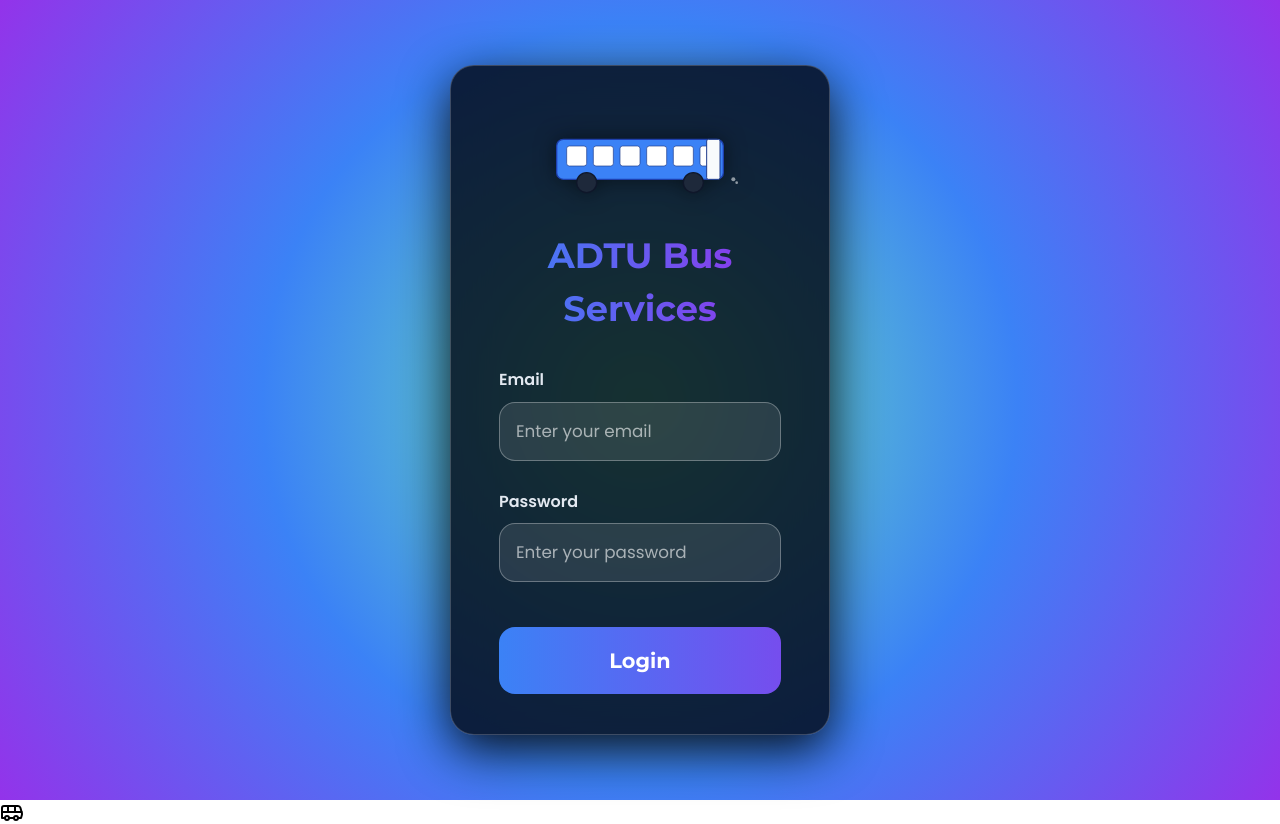
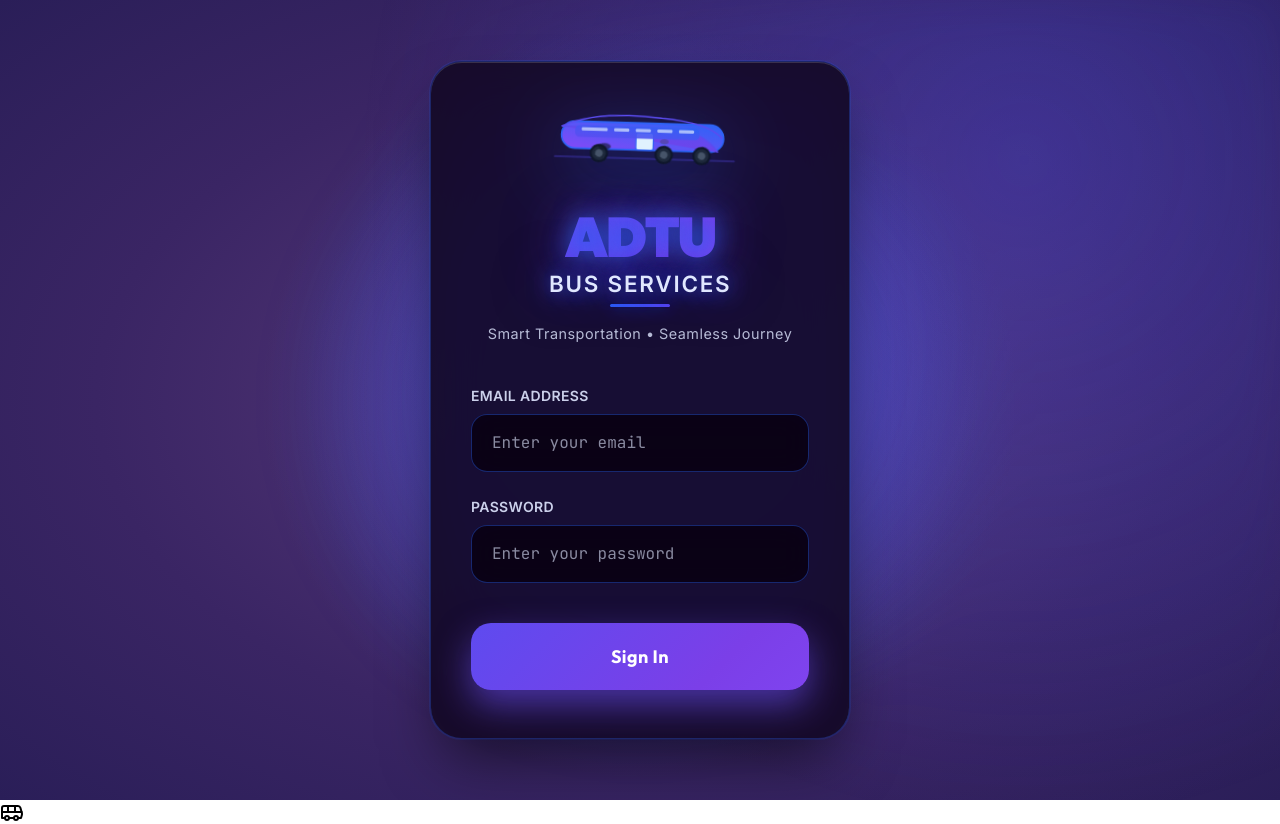
Before and after one commit to chaudharyy-surajj/University-Bus, a React (Vite) app: page /login in a window 1280 px wide. Built offline with nearby package versions, Linux system fonts and the light colour scheme.

Commit message:
Login Page-5

```diff
--- a/src/pages/Login.css
+++ b/src/pages/Login.css
@@ -1,104 +1,372 @@
-@import url("https://fonts.googleapis.com/css2?family=Montserrat:wght@600;700&family=Poppins:wght@400;500;600&display=swap");
+@import url('https://fonts.googleapis.com/css2?family=Inter:wght@300;400;500;600;700;800;900&family=JetBrains+Mono:wght@400;500;600;700&family=Outfit:wght@300;400;500;600;700;800;900&family=Poppins:wght@300;400;500;600;700;800;900&display=swap');
 
-/* Background with cursor-following radial gradient */
 :root {
   --x: 50%;
   --y: 50%;
+  --blurple: #5865f2;
+  --blurple-dark: #4752c4;
+  --blurple-light: #7289da;
+  --chroma-pink: #ff006e;
+  --chroma-cyan: #00f5ff;
+  --chroma-purple: #8338ec;
+  --chroma-orange: #ff8500;
+  --chroma-green: #3ecd5e;
+  --chroma-blue: #006fff;
 }
+
+* {
+  margin: 0;
+  padding: 0;
+  box-sizing: border-box;
+}
+
 .login-bg {
   min-height: 100vh;
   display: flex;
   justify-content: center;
   align-items: center;
-
-  background: radial-gradient(circle at var(--x) var(--y), #6ee7b7, #3b82f6, #9333ea);
-  transition: background 0.2s ease;
-  font-family: "Poppins", "Montserrat", sans-serif;
+  font-family: 'Inter', -apple-system, BlinkMacSystemFont, sans-serif;
+  position: relative;
+  overflow: hidden;
+  background: radial-gradient(ellipse at center, #5b3a7e 0%, #4a3070 30%, #3a2564 60%, #2a1e58 100%);
 }
 
-/* Card - now more opaque and with a subtle border to differentiate it */
-.login-card {
-  background: rgba(1, 4, 15, 0.8); /* Darker and more opaque background */
-  backdrop-filter: blur(20px);
-  padding: 2.5rem 3rem; /* Slightly more padding for a roomier feel */
-  border-radius: 1.5rem;
-  border: 1px solid rgba(255, 255, 255, 0.2); /* Subtle light border */
-  box-shadow: 0 15px 50px rgba(0, 0, 0, 0.9); /* Stronger, darker shadow */
-  width: 380px; /* Slightly wider */
-  text-align: center;
-  transition: transform 0.2s ease, box-shadow 0.2s ease;
+.cosmic-bg {
+  position: absolute;
+  inset: 0;
+  background:
+    radial-gradient(circle at var(--x) var(--y), rgba(44, 99, 246, 0.4) 0%, transparent 50%),
+    radial-gradient(circle at calc(100% - var(--x)) calc(100% - var(--y)), rgba(132, 73, 247, 0.35) 0%, transparent 45%),
+    radial-gradient(circle at calc(var(--x) + 30%) calc(var(--y) - 30%), rgba(91, 76, 240, 0.25) 0%, transparent 55%);
+  animation: glow-pulse 8s ease-in-out infinite;
+  transition: all 0.3s ease;
 }
 
-/* Title */
+@keyframes glow-pulse {
+  0%, 100% {
+    opacity: 0.8;
+  }
+  50% {
+    opacity: 1;
+  }
+}
+
+.login-card {
+  position: relative;
+  background: rgba(20, 10, 35, 0.92);
+  backdrop-filter: blur(25px) saturate(200%);
+  border: 1px solid rgba(44, 99, 246, 0.3);
+  padding: 3rem 2.5rem;
+  border-radius: 2rem;
+  box-shadow:
+    0 30px 60px -15px rgba(0, 0, 0, 0.6),
+    0 0 0 1px rgba(44, 99, 246, 0.2),
+    inset 0 1px 0 rgba(255, 255, 255, 0.15);
+  width: 420px;
+  text-align: center;
+  z-index: 10;
+  transition: transform 0.4s ease, box-shadow 0.4s ease;
+}
+
+.login-card:hover {
+  transform: translateY(-10px) rotate(1deg);
+  box-shadow:
+    0 40px 80px -15px rgba(0, 0, 0, 0.8),
+    0 0 0 1px rgba(44, 99, 246, 0.4),
+    inset 0 1px 0 rgba(255, 255, 255, 0.2);
+  animation: float 6s ease-in-out infinite;
+}
+
+@keyframes float {
+  0%, 100% {
+    transform: translateY(-10px) rotate(1deg);
+  }
+  50% {
+    transform: translateY(-18px) rotate(2deg);
+  }
+}
+
+.logo-container {
+  margin-bottom: 2rem;
+  position: relative;
+}
+
+.bus-logo {
+  width: 200px;
+  margin: auto;
+  filter: drop-shadow(0 15px 35px rgba(44, 99, 246, 0.4));
+  animation: float 4s ease-in-out infinite;
+}
+
+.title-container {
+  margin: 2rem 0 1rem 0;
+  position: relative;
+}
+
 .login-title {
-  font-size: 2.2rem; /* Slightly larger title */
-  margin: 1.5rem 0 2rem; /* More margin at the bottom */
+  font-family: 'Outfit', sans-serif;
+  font-size: 2.5rem;
   font-weight: 800;
-  font-family: "Montserrat", sans-serif;
-  background: linear-gradient(90deg, #3b82f6, #9333ea);
+  line-height: 1.1;
+  letter-spacing: -0.02em;
+  user-select: none;
+  cursor: pointer;
+  transition: all 0.4s cubic-bezier(0.175, 0.885, 0.32, 1.275);
+  display: flex;
+  flex-direction: column;
+  align-items: center;
+  gap: 0.2rem;
+}
+
+.title-main {
+  font-family: 'Poppins', sans-serif;
+  background: linear-gradient(135deg, #2C63F6 0%, #5B4CF0 30%, #7B3FE8 70%, #8449F7 100%);
+  background-size: 200% 200%;
   background-clip: text;
   -webkit-background-clip: text;
   -webkit-text-fill-color: transparent;
+  font-size: 3.5rem;
+  font-weight: 900;
+  letter-spacing: -0.04em;
+  transition: all 0.4s ease;
+  animation: titleGlow 8s ease-in-out infinite;
+  text-shadow:
+    0 0 25px rgba(44, 99, 246, 0.8),
+    0 0 50px rgba(132, 73, 247, 0.6),
+    0 0 75px rgba(91, 76, 240, 0.4);
 }
 
-/* Labels - brighter color for better readability */
-.login-label {
-  text-align: left;
-  margin-bottom: 0.6rem;
-  font-size: 1rem; /* Slightly larger font size */
-  font-weight: 600;
-  color: #e2e8f0; /* Brighter white */
-  display: block;
-  font-family: "Poppins", sans-serif;
+@keyframes titleGlow {
+  0%, 100% {
+    background-position: 0% 50%;
+  }
+  50% {
+    background-position: 100% 50%;
+  }
 }
 
-/* Inputs - more distinct background and border */
+.title-sub {
+  font-family: 'Inter', sans-serif;
+  font-size: 1.4rem;
+  font-weight: 600;
+  color: #e0e7ff;
+  text-shadow:
+    0 0 20px rgba(44, 99, 246, 0.9),
+    0 0 40px rgba(132, 73, 247, 0.7),
+    0 0 60px rgba(91, 76, 240, 0.5);
+  letter-spacing: 0.08em;
+  text-transform: uppercase;
+  transition: all 0.4s ease;
+  animation: scriptGlow 6s ease-in-out infinite;
+}
+
+@keyframes scriptGlow {
+  0%, 100% {
+    text-shadow:
+      0 0 20px rgba(44, 99, 246, 0.9),
+      0 0 40px rgba(132, 73, 247, 0.7),
+      0 0 60px rgba(91, 76, 240, 0.5);
+    transform: scale(1);
+  }
+  50% {
+    text-shadow:
+      0 0 30px rgba(132, 73, 247, 1),
+      0 0 50px rgba(44, 99, 246, 0.9),
+      0 0 70px rgba(91, 76, 240, 0.7);
+    transform: scale(1.02);
+  }
+}
+
+.title-underline {
+  width: 60px;
+  height: 3px;
+  background: linear-gradient(90deg, #2C63F6 0%, #5B4CF0 50%, #8449F7 100%);
+  background-size: 200% 200%;
+  margin: 0.5rem auto 0;
+  border-radius: 2px;
+  transition: all 0.4s ease;
+  animation: underlineGlow 6s ease-in-out infinite;
+  box-shadow: 0 0 15px rgba(44, 99, 246, 0.6);
+}
+
+@keyframes underlineGlow {
+  0%, 100% {
+    background-position: 0% 50%;
+  }
+  50% {
+    background-position: 100% 50%;
+  }
+}
+
+.login-title:hover .title-main {
+  background: linear-gradient(135deg, #ffffff 0%, #2C63F6 50%, #8449F7 100%);
+  background-clip: text;
+  -webkit-background-clip: text;
+  transform: translateY(-2px) scale(1.05);
+  filter: drop-shadow(0 0 30px rgba(44, 99, 246, 0.8));
+  text-shadow:
+    0 0 35px rgba(44, 99, 246, 1),
+    0 0 60px rgba(132, 73, 247, 0.9),
+    0 0 85px rgba(91, 76, 240, 0.7);
+}
+
+.login-title:hover .title-sub {
+  color: #2C63F6;
+  text-shadow:
+    0 0 25px rgba(44, 99, 246, 1),
+    0 0 45px rgba(132, 73, 247, 0.9),
+    0 0 65px rgba(91, 76, 240, 0.7);
+  transform: translateY(-1px) scale(1.05);
+}
+
+.login-title:hover .title-underline {
+  width: 120px;
+  background: linear-gradient(90deg, #2C63F6 0%, #ffffff 50%, #8449F7 100%);
+  box-shadow: 0 0 25px rgba(44, 99, 246, 0.8);
+}
+
+.login-subtitle {
+  font-family: 'Inter', sans-serif;
+  font-size: 0.9rem;
+  font-weight: 400;
+  color: rgba(224, 231, 255, 0.8);
+  margin-bottom: 2.5rem;
+  letter-spacing: 0.5px;
+}
+
+.input-group {
+  margin-bottom: 1.5rem;
+  text-align: left;
+}
+
+.login-label {
+  display: block;
+  font-family: 'Inter', sans-serif;
+  font-size: 0.875rem;
+  font-weight: 600;
+  color: rgba(224, 231, 255, 0.9);
+  margin-bottom: 0.5rem;
+  letter-spacing: 0.025em;
+  text-transform: uppercase;
+}
+
 .login-input {
   width: 100%;
-  padding: 1rem; /* Slightly more padding */
-  margin-bottom: 1.8rem; /* More margin */
+  padding: 1rem 1.25rem;
+  font-family: 'JetBrains Mono', monospace;
+  font-size: 1rem;
+  font-weight: 500;
+  background: rgba(10, 2, 20, 0.9);
+  border: 1px solid rgba(44, 99, 246, 0.4);
   border-radius: 1rem;
-  border: 1px solid rgba(255, 255, 255, 0.3); /* Clearer border */
-  background: rgba(255, 255, 255, 0.1); /* More distinct semi-transparent background */
-  color: #fff;
-  font-size: 1.05rem; /* Slightly larger font size */
+  color: #e0e7ff;
   outline: none;
-  transition: box-shadow 0.3s ease, border 0.3s ease, background 0.3s ease;
-}
-.login-input::placeholder {
-    color: rgba(255, 255, 255, 0.6); /* Clearer placeholder color */
-}
-.login-input:focus {
-  box-shadow: 0 0 15px rgba(147, 51, 234, 0.8);
-  border: 1px solid #9333ea;
-  background: rgba(255, 255, 255, 0.15); /* Slightly brighter on focus */
+  transition: all 0.3s cubic-bezier(0.4, 0, 0.2, 1);
+  backdrop-filter: blur(15px);
 }
 
-/* Button */
+.login-input::placeholder {
+  color: rgba(224, 231, 255, 0.6);
+  font-weight: 400;
+}
+
+.login-input:focus {
+  border-color: #2C63F6;
+  background: rgba(10, 2, 20, 0.95);
+  box-shadow:
+    0 0 0 3px rgba(44, 99, 246, 0.3),
+    0 15px 35px rgba(44, 99, 246, 0.3);
+  transform: translateY(-2px);
+}
+
 .login-button {
   width: 100%;
-  padding: 1.1rem; /* Slightly more padding */
-  border-radius: 1rem;
+  padding: 1.25rem 2rem;
+  margin-top: 1rem;
+  font-family: 'Outfit', sans-serif;
+  font-size: 1.125rem;
+  font-weight: 700;
+  letter-spacing: 0.025em;
   border: none;
-  background: linear-gradient(90deg, #3b82f6, #9333ea, #6ee7b7);
-  background-size: 300% 100%;
-  color: #fff;
-  font-size: 1.3rem; /* Slightly larger font size */
-  font-weight: 700;
-  font-family: "Montserrat", sans-serif;
+  border-radius: 1.25rem;
+  background: linear-gradient(135deg, #2C63F6 0%, #5B4CF0 30%, #7B3FE8 70%, #8449F7 100%);
+  background-size: 200% 200%;
+  color: #ffffff;
   cursor: pointer;
-  transition: background-position 0.4s ease, transform 0.2s ease, box-shadow 0.2s ease;
-  margin-top: 1rem; /* Added top margin to differentiate from inputs */
-}
-.login-button:hover {
-  background-position: 100% 0;
-  transform: scale(1.03); /* Slightly less aggressive scale on hover */
-  box-shadow: 0 10px 25px rgba(147, 51, 234, 0.7); /* Stronger hover shadow */
+  position: relative;
+  overflow: hidden;
+  transition: all 0.4s cubic-bezier(0.175, 0.885, 0.32, 1.275);
+  box-shadow: 0 15px 35px rgba(44, 99, 246, 0.5);
+  animation: buttonGlow 8s ease-in-out infinite;
 }
 
-/* SVG Bus - subtle filter for more depth */
-.bus-logo {
-  width: 200px;
-  margin: auto;
-  filter: drop-shadow(0 0 10px rgba(0, 0, 0, 0.5)); /* Stronger shadow */
+@keyframes buttonGlow {
+  0%, 100% {
+    background-position: 0% 50%;
+    box-shadow: 0 15px 35px rgba(44, 99, 246, 0.5);
+  }
+  50% {
+    background-position: 100% 50%;
+    box-shadow: 0 15px 35px rgba(132, 73, 247, 0.6);
+  }
 }
+
+.button-text {
+  position: relative;
+  z-index: 2;
+}
+
+.button-glow {
+  position: absolute;
+  inset: 0;
+  background: linear-gradient(135deg, rgba(255, 255, 255, 0.3) 0%, transparent 100%);
+  opacity: 0;
+  transition: opacity 0.3s ease;
+}
+
+.login-button:hover {
+  background-position: 100% 0%;
+  transform: translateY(-3px) scale(1.02);
+  box-shadow:
+    0 25px 50px rgba(44, 99, 246, 0.7),
+    0 0 60px rgba(132, 73, 247, 0.5);
+}
+
+.login-button:hover .button-glow {
+  opacity: 1;
+}
+
+.login-button:active {
+  transform: translateY(0) scale(0.98);
+}
+
+@keyframes tire-rotate {
+  0% { transform: rotate(0deg); }
+  100% { transform: rotate(360deg); }
+}
+
+@keyframes dust-float-right {
+  0% { opacity: 1; transform: translate(0, 0) scale(1); }
+  50% { opacity: 0.5; transform: translate(15px, -20px) scale(0.8); }
+  100% { opacity: 0; transform: translate(30px, -40px) scale(0.5); }
+}
+
+/* Responsive Design */
+@media (max-width: 768px) {
+  .login-card {
+    width: 90%;
+    padding: 2rem 1.5rem;
+  }
+
+  .title-main {
+    font-size: 2.8rem;
+  }
+
+  .title-sub {
+    font-size: 1.2rem;
+  }
+
+  .bus-logo {
+    width: 150px;
+  }
+}
--- a/src/pages/Login.jsx
+++ b/src/pages/Login.jsx
@@ -1,97 +1,198 @@
-import React, { useEffect } from "react";
+import React, { useState, useEffect } from "react";
 import "./Login.css";
 
-const BusLogo = () => (
-  <svg
-    xmlns="http://www.w3.org/2000/svg"
-    viewBox="0 0 600 300"
-    className="bus-logo"
-  >
-    {/* Bus Body */}
-    <rect x="50" y="100" width="500" height="120" rx="20" fill="#3b82f6" stroke="#1e40af" strokeWidth="4" />
+const Login = ({ onLogin }) => {
+  const [email, setEmail] = useState("");
+  const [password, setPassword] = useState("");
 
-    {/* Windows */}
-    <rect x="80" y="120" width="60" height="60" rx="8" fill="#fff" stroke="#1e3a8a" strokeWidth="2" />
-    <rect x="160" y="120" width="60" height="60" rx="8" fill="#fff" stroke="#1e3a8a" strokeWidth="2" />
-    <rect x="240" y="120" width="60" height="60" rx="8" fill="#fff" stroke="#1e3a8a" strokeWidth="2" />
-    <rect x="320" y="120" width="60" height="60" rx="8" fill="#fff" stroke="#1e3a8a" strokeWidth="2" />
-    <rect x="400" y="120" width="60" height="60" rx="8" fill="#fff" stroke="#1e3a8a" strokeWidth="2" />
-    <rect x="480" y="120" width="50" height="60" rx="8" fill="#fff" stroke="#1e3a8a" strokeWidth="2" />
-
-    {/* Tires (static) */}
-    <circle cx="140" cy="230" r="30" fill="#1e293b" stroke="#0f172a" strokeWidth="4" />
-    <circle cx="460" cy="230" r="30" fill="#1e293b" stroke="#0f172a" strokeWidth="4" />
-
-    {/* Door */}
-    <rect x="500" y="100" width="40" height="120" rx="5" fill="#f8fafc" stroke="#1e3a8a" strokeWidth="3" />
-
-    {/* Dust effect */}
-    <circle cx="580" cy="220" r="6" fill="#e5e7eb" opacity="0.6">
-      <animate attributeName="cx" from="580" to="650" dur="1.5s" repeatCount="indefinite" />
-      <animate attributeName="cy" from="220" to="200" dur="1.5s" repeatCount="indefinite" />
-      <animate attributeName="opacity" from="0.6" to="0" dur="1.5s" repeatCount="indefinite" />
-    </circle>
-    <circle cx="590" cy="230" r="4" fill="#e5e7eb" opacity="0.6">
-      <animate attributeName="cx" from="590" to="660" dur="2s" repeatCount="indefinite" />
-      <animate attributeName="cy" from="230" to="210" dur="2s" repeatCount="indefinite" />
-      <animate attributeName="opacity" from="0.6" to="0" dur="2s" repeatCount="indefinite" />
-    </circle>
-  </svg>
-);
-
-const Login = ({ onLogin }) => {
   useEffect(() => {
-    const card = document.querySelector(".login-card");
-    const bg = document.querySelector(".login-bg");
-
-    const handleMouseMove = (e) => {
-      // Update CSS variables for the background
-      bg.style.setProperty("--x", `${e.clientX}px`);
-      bg.style.setProperty("--y", `${e.clientY}px`);
-
-      // Card tilt effect
-      const rect = card.getBoundingClientRect();
-      const x = e.clientX - rect.left;
-      const y = e.clientY - rect.top;
-
-      const centerX = rect.width / 2;
-      const centerY = rect.height / 2;
-
-      const rotateX = ((y - centerY) / centerY) * 10;
-      const rotateY = ((x - centerX) / centerX) * 10;
-
-      card.style.transform = `perspective(1000px) rotateX(${-rotateX}deg) rotateY(${rotateY}deg)`;
-    };
-
-    const resetTransform = () => {
-      card.style.transform = "perspective(1000px) rotateX(0deg) rotateY(0deg)";
-    };
-
-    // Add event listeners to the entire document for background and card for the tilt effect
-    document.addEventListener("mousemove", handleMouseMove);
-    card.addEventListener("mouseleave", resetTransform);
-
+    const style = document.createElement("style");
+    style.innerHTML = `
+      @keyframes tire-rotate {
+        0% { transform: rotate(0deg);}
+        100% { transform: rotate(360deg);}
+      }
+      @keyframes dust-float-right {
+        0% { opacity: 1; transform: translate(0, 0) scale(1);}
+        50% { opacity: 0.5; transform: translate(15px, -20px) scale(0.8);}
+        100% { opacity: 0; transform: translate(30px, -40px) scale(0.5);}
+      }
+      @keyframes float {
+        0%, 100% { transform: translateY(0px) rotate(0deg); }
+        50% { transform: translateY(-10px) rotate(2deg); }
+      }
+      @keyframes glow-pulse {
+        0%, 100% { filter: drop-shadow(0 0 15px rgba(44, 99, 246, 0.3)); }
+        50% { filter: drop-shadow(0 0 25px rgba(44, 99, 246, 0.5)); }
+      }
+    `;
+    document.head.appendChild(style);
     return () => {
-      document.removeEventListener("mousemove", handleMouseMove);
-      card.removeEventListener("mouseleave", resetTransform);
+      document.head.removeChild(style);
     };
   }, []);
 
+  useEffect(() => {
+    const bg = document.querySelector(".login-bg");
+    const handleMouseMove = (e) => {
+      const { clientX, clientY } = e;
+      const { innerWidth, innerHeight } = window;
+
+      bg.style.setProperty("--x", `${(clientX / innerWidth) * 100}%`);
+      bg.style.setProperty("--y", `${(clientY / innerHeight) * 100}%`);
+    };
+    document.addEventListener("mousemove", handleMouseMove);
+    return () => document.removeEventListener("mousemove", handleMouseMove);
+  }, []);
+
+  const handleSubmit = (e) => {
+    e.preventDefault();
+    onLogin();
+  };
+
   return (
     <div className="login-bg">
-      <div className="login-card">
+      <div className="cosmic-bg"></div>
+      <form className="login-card" onSubmit={handleSubmit}>
         <BusLogo />
-        <h2 className="login-title">ADTU Bus Services</h2>
-        <label className="login-label">Email</label>
-        <input type="text" className="login-input" placeholder="Enter your email" />
-        <label className="login-label">Password</label>
-        <input type="password" className="login-input" placeholder="Enter your password" />
-        <button className="login-button" onClick={onLogin}>
-          Login
+        <div className="title-container">
+          <h1 className="login-title">
+            <span className="title-main">ADTU</span>
+            <span className="title-sub">Bus Services</span>
+          </h1>
+          <div className="title-underline"></div>
+        </div>
+        <p className="login-subtitle">Smart Transportation • Seamless Journey</p>
+
+        <div className="input-group">
+          <label className="login-label">Email Address</label>
+          <input
+            type="email"
+            placeholder="Enter your email"
+            className="login-input"
+            value={email}
+            onChange={(e) => setEmail(e.target.value)}
+            required
+            autoComplete="username"
+          />
+        </div>
+
+        <div className="input-group">
+          <label className="login-label">Password</label>
+          <input
+            type="password"
+            placeholder="Enter your password"
+            className="login-input"
+            value={password}
+            onChange={(e) => setPassword(e.target.value)}
+            required
+            autoComplete="current-password"
+          />
+        </div>
+
+        <button type="submit" className="login-button">
+          <span className="button-text">Sign In</span>
+          <div className="button-glow"></div>
         </button>
-      </div>
+      </form>
     </div>
   );
 };
 
+const BusLogo = () => (
+  <div className="logo-container">
+    <svg
+      className="bus-logo"
+      xmlns="http://www.w3.org/2000/svg"
+      viewBox="0 0 370 120"
+      fill="none"
+    >
+      <g transform="scale(-1,1) translate(-370,0)">
+        <rect
+          x="30"
+          y="40"
+          rx="25"
+          ry="25"
+          width="300"
+          height="50"
+          fill="url(#busGradient)"
+          stroke="#2C63F6"
+          strokeWidth="3"
+        />
+        <path
+          d="M40 90 Q70 50 130 50 L330 50"
+          stroke="#5B4CF0"
+          strokeWidth="3"
+          fill="url(#busBodyGradient)"
+        />
+        <path
+          d="M33 64 Q58 36 145 30 Q265 18 330 50"
+          stroke="#5B4CF0"
+          strokeWidth="3"
+          fill="none"
+        />
+        <rect
+          x="160"
+          y="58"
+          width="32"
+          height="32"
+          rx="4"
+          fill="#e0f2fe"
+          stroke="#2C63F6"
+          strokeWidth="2"
+        />
+        <rect
+          x="75"
+          y="47"
+          width="230"
+          height="22"
+          rx="8"
+          fill="url(#windowGradient)"
+          opacity="0.9"
+        />
+        <rect x="85" y="51" width="28" height="6" rx="2" fill="#dbeafe" opacity="0.7" />
+        <rect x="125" y="51" width="28" height="6" rx="2" fill="#dbeafe" opacity="0.7" />
+        <rect x="165" y="51" width="28" height="6" rx="2" fill="#dbeafe" opacity="0.7" />
+        <rect x="205" y="51" width="28" height="6" rx="2" fill="#dbeafe" opacity="0.7" />
+        <rect x="245" y="51" width="48" height="6" rx="2" fill="#dbeafe" opacity="0.7" />
+
+        <rect x="8" y="104" width="335" height="4" rx="2" fill="#5B4CF0" opacity="0.3" />
+
+        <g className="tire" style={{ animation: "tire-rotate 1.6s linear infinite", transformOrigin: "70px 98px" }}>
+          <circle cx="70" cy="98" r="15" fill="#1e293b" stroke="#0f172a" strokeWidth="4" />
+          <circle cx="70" cy="98" r="7" fill="#475569" />
+        </g>
+        <g className="tire" style={{ animation: "tire-rotate 1.6s linear infinite", transformOrigin: "140px 98px" }}>
+          <circle cx="140" cy="98" r="15" fill="#1e293b" stroke="#0f172a" strokeWidth="4" />
+          <circle cx="140" cy="98" r="7" fill="#475569" />
+        </g>
+        <g className="tire" style={{ animation: "tire-rotate 1.6s linear infinite", transformOrigin: "260px 98px" }}>
+          <circle cx="260" cy="98" r="15" fill="#1e293b" stroke="#0f172a" strokeWidth="4" />
+          <circle cx="260" cy="98" r="7" fill="#475569" />
+        </g>
+
+        {/* Darker dust particles */}
+        <ellipse cx="80" cy="112" rx="12" ry="8" fill="rgba(30, 41, 59, 0.8)" style={{ animation: "dust-float-right 3s ease-out infinite" }} />
+        <ellipse cx="155" cy="115" rx="10" ry="6" fill="rgba(51, 65, 85, 0.7)" style={{ animation: "dust-float-right 3s 1.2s ease-out infinite" }} />
+        <ellipse cx="275" cy="112" rx="13" ry="7" fill="rgba(15, 23, 42, 0.9)" style={{ animation: "dust-float-right 3s 1.8s ease-out infinite" }} />
+      </g>
+
+      <defs>
+        <linearGradient id="busGradient" x1="0%" y1="0%" x2="100%" y2="100%">
+          <stop offset="0%" stopColor="#2C63F6" />
+          <stop offset="100%" stopColor="#8449F7" />
+        </linearGradient>
+        <linearGradient id="busBodyGradient" x1="0%" y1="0%" x2="100%" y2="100%">
+          <stop offset="0%" stopColor="#5B4CF0" />
+          <stop offset="100%" stopColor="#7B3FE8" />
+        </linearGradient>
+        <linearGradient id="windowGradient" x1="0%" y1="0%" x2="100%" y2="100%">
+          <stop offset="0%" stopColor="#2C63F6" />
+          <stop offset="100%" stopColor="#5B4CF0" />
+        </linearGradient>
+      </defs>
+    </svg>
+  </div>
+);
+
 export default Login;
```
